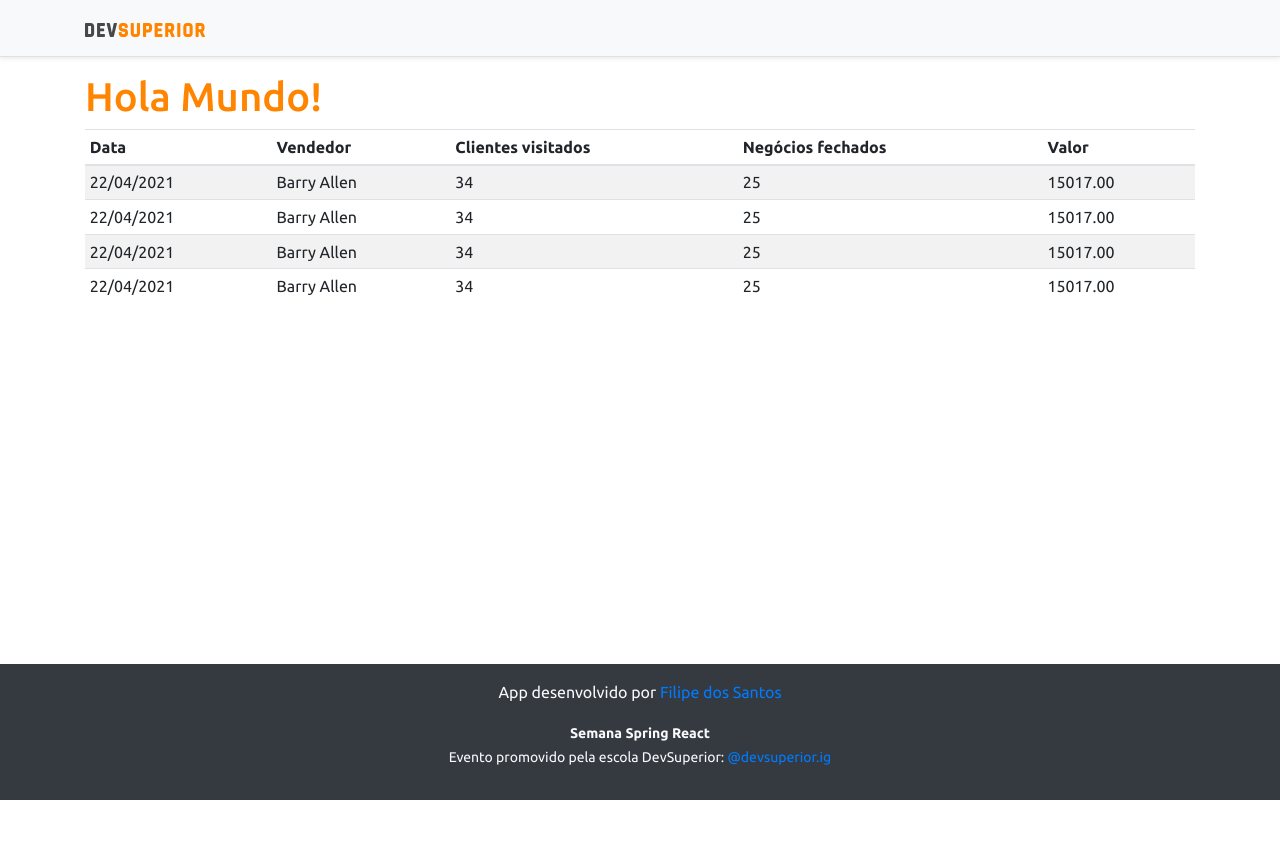
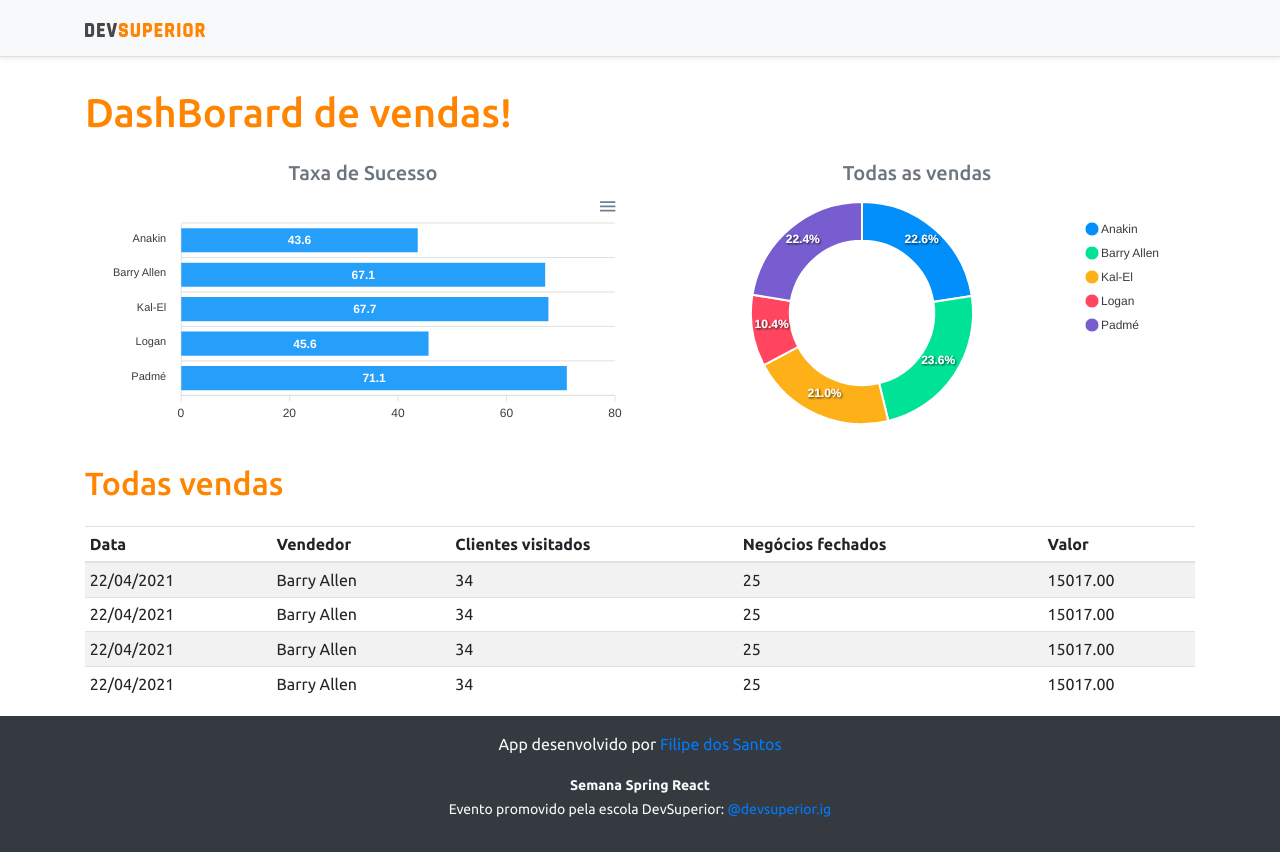
Before and after one commit to fhilips/dsvendas, a React (Create React App) app in the folder frontend/: page / in a window 1280 px wide. Before the commit the page ends 800 px from the top, so only its background shows below. Built offline with nearby package versions, Linux system fonts and the light colour scheme.

Commit message:
Static Charts

```diff
--- a/frontend/src/App.tsx
+++ b/frontend/src/App.tsx
@@ -1,13 +1,32 @@
+import BarChart from "components/BarChart";
 import DataTable from "components/DataTable";
+import DonutChart from "components/DonutChart";
 import Footer from "components/Footer";
 import NavBar from "components/NavBar";
+import React from "react";
 
 function App() {
   return (
     <>
       <NavBar />
       <div className="container">
-        <h1 className="text-primary">Hola Mundo!</h1>
+        <h1 className="text-primary py-3">DashBorard de vendas!</h1>
+
+        <div className="row px-3">
+          <div className="col-sm-6">
+            <h5 className="text-center text-secondary">Taxa de Sucesso</h5>
+            <BarChart />
+          </div>
+
+          <div className="col-sm-6">
+            <h5 className="text-center text-secondary">Todas as vendas</h5>
+            <DonutChart />
+          </div>
+        </div>
+        <div className="py-3">
+          <h2 className="text-primary">Todas vendas</h2>
+        </div>
+
         <DataTable />
       </div>
       <Footer />
--- /dev/null
+++ b/frontend/src/components/BarChart/index.tsx
@@ -0,0 +1,35 @@
+import React from "react";
+import Chart from "react-apexcharts";
+
+const BarChart = () => {
+
+  const options = {
+    plotOptions: {
+        bar: {
+            horizontal: true,
+        }
+    },
+};
+
+const mockData = {
+    labels: {
+        categories: ['Anakin', 'Barry Allen', 'Kal-El', 'Logan', 'Padmé']
+    },
+    series: [
+        {
+            name: "% Sucesso",
+            data: [43.6, 67.1, 67.7, 45.6, 71.1]
+        }
+    ]
+};
+  return (
+    <Chart
+      options={{ ...options, xaxis: mockData.labels }}
+      series={ mockData.series }
+      type="bar"
+      height="240"
+      />
+  );
+};
+
+export default BarChart;
--- /dev/null
+++ b/frontend/src/components/DonutChart/index.tsx
@@ -0,0 +1,26 @@
+import React from "react";
+import Chart from "react-apexcharts";
+
+const DonutChart = () => {
+    const mockData = {
+        series: [477138, 499928, 444867, 220426, 473088],
+        labels: ['Anakin', 'Barry Allen', 'Kal-El', 'Logan', 'Padmé']
+    }
+
+    const options = {
+        legend: {
+            show: true
+        }
+    }
+
+  return (
+    <Chart
+      options={{ ...options, labels: mockData.labels }}
+      series={ mockData.series }
+      type="donut"
+      height="240"
+      />
+  );
+};
+
+export default DonutChart;
--- a/package.json
+++ b/package.json
@@ -2,8 +2,10 @@
   "dependencies": {
     "3": "^2.1.0",
     "-": "^0.0.1",
+    "apexcharts": "^3.26.1",
     "bootstrap": "^4.6.0",
     "jquery": "1.9.1",
-    "popper.js": "1.16.1"
+    "popper.js": "1.16.1",
+    "react-apexcharts": "^1.3.9"
   }
 }
```
Also changed, not shown: 1 other file (tests, documents, lock files or other folders).
